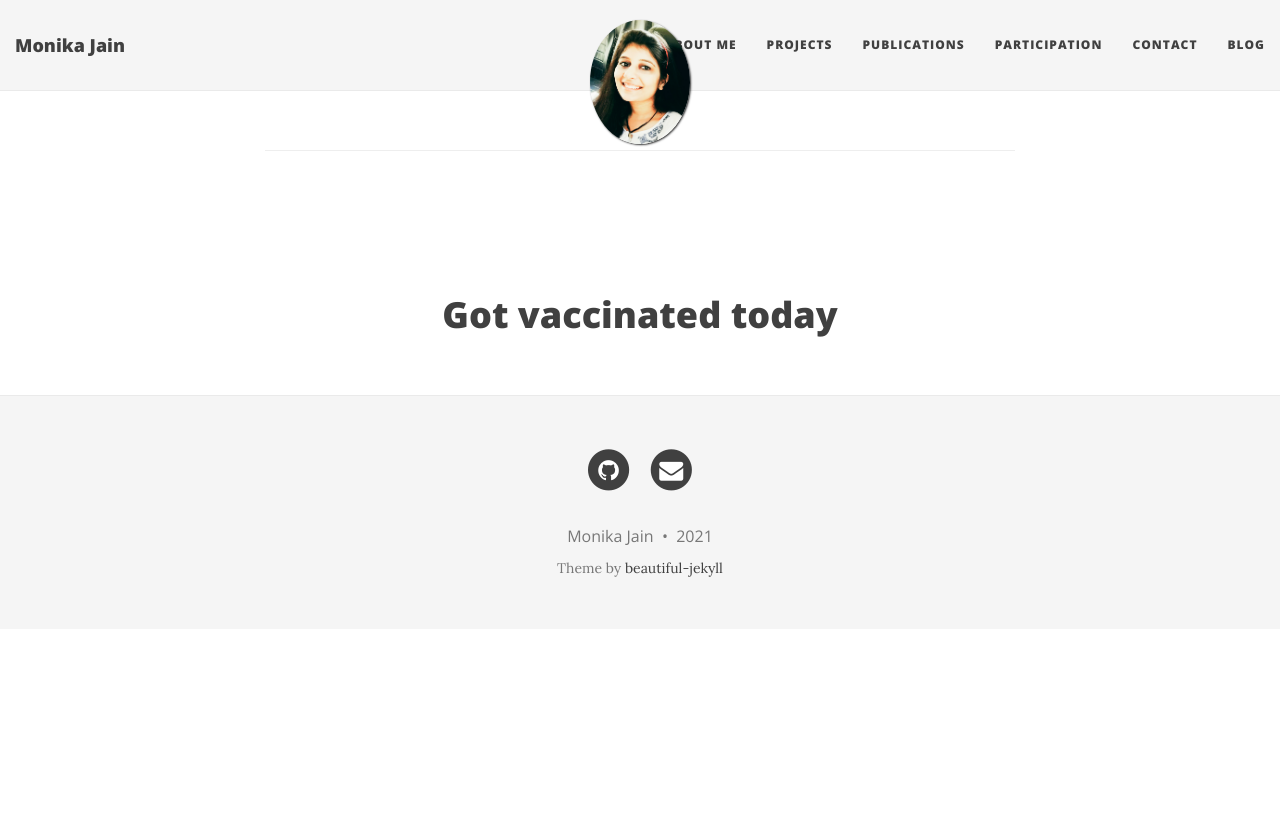
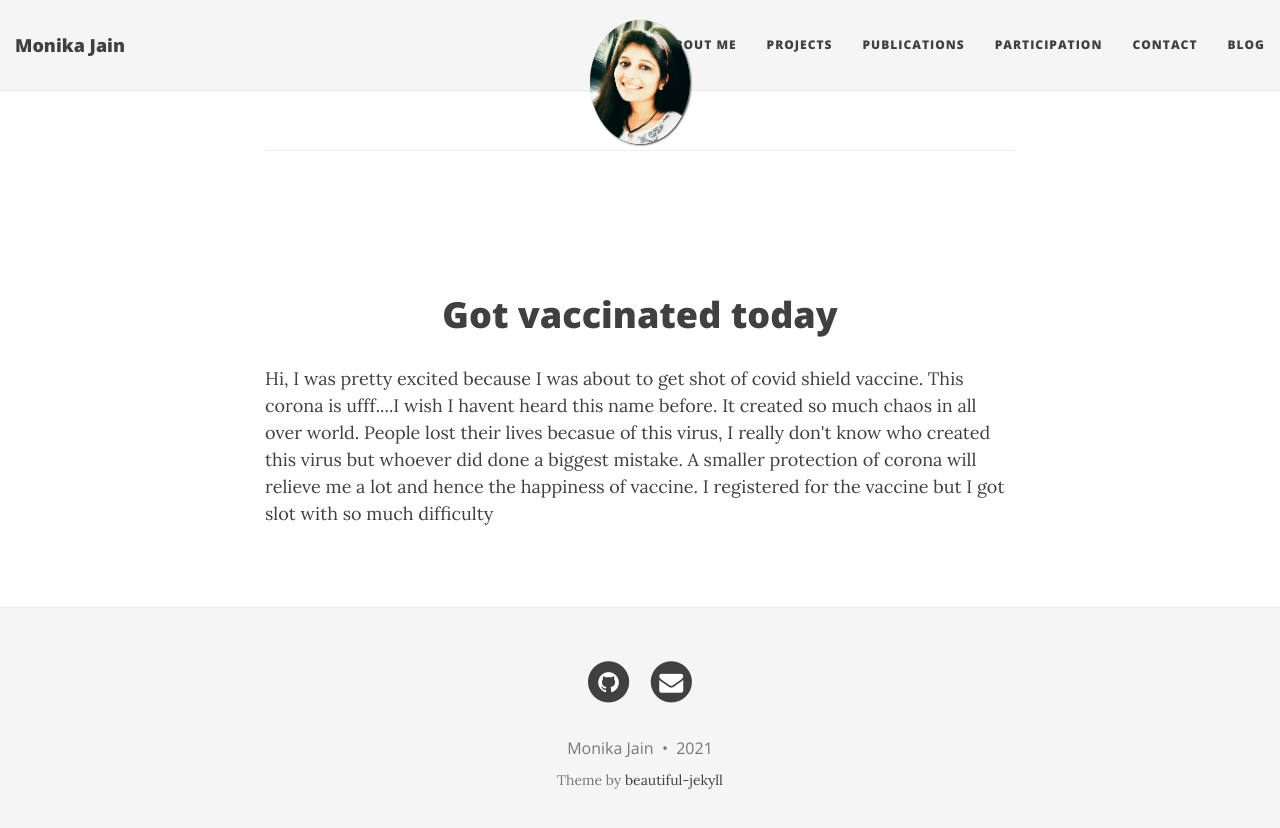
Before and after one commit to MonikaJain19/MonikaJain19.github.io, a Jekyll site: the page built from covid.md, in a window 1280 px wide. Shown: the top 828 px of the page. Built offline with Jekyll 4.4.1, drawn with Linux system fonts in a browser that asks for light colours; nearby versions of some CDN libraries.

Commit message:
Update covid.md

```diff
--- a/covid.md
+++ b/covid.md
@@ -13,3 +13,9 @@ permalink: /covid/
 </p>
 
 # <center> Got vaccinated today </center>
+<p>
+Hi, I was pretty excited because I was about to get shot of covid shield vaccine. This corona is ufff....I wish I havent heard this name before. It created so much chaos in all over world. People lost their lives becasue of this virus, I really don't know who created this virus but whoever did done a biggest mistake.
+A smaller protection of corona will relieve me a lot and hence the happiness of vaccine.
+
+I registered for the vaccine but I got slot with so much difficulty
+</p>
```
